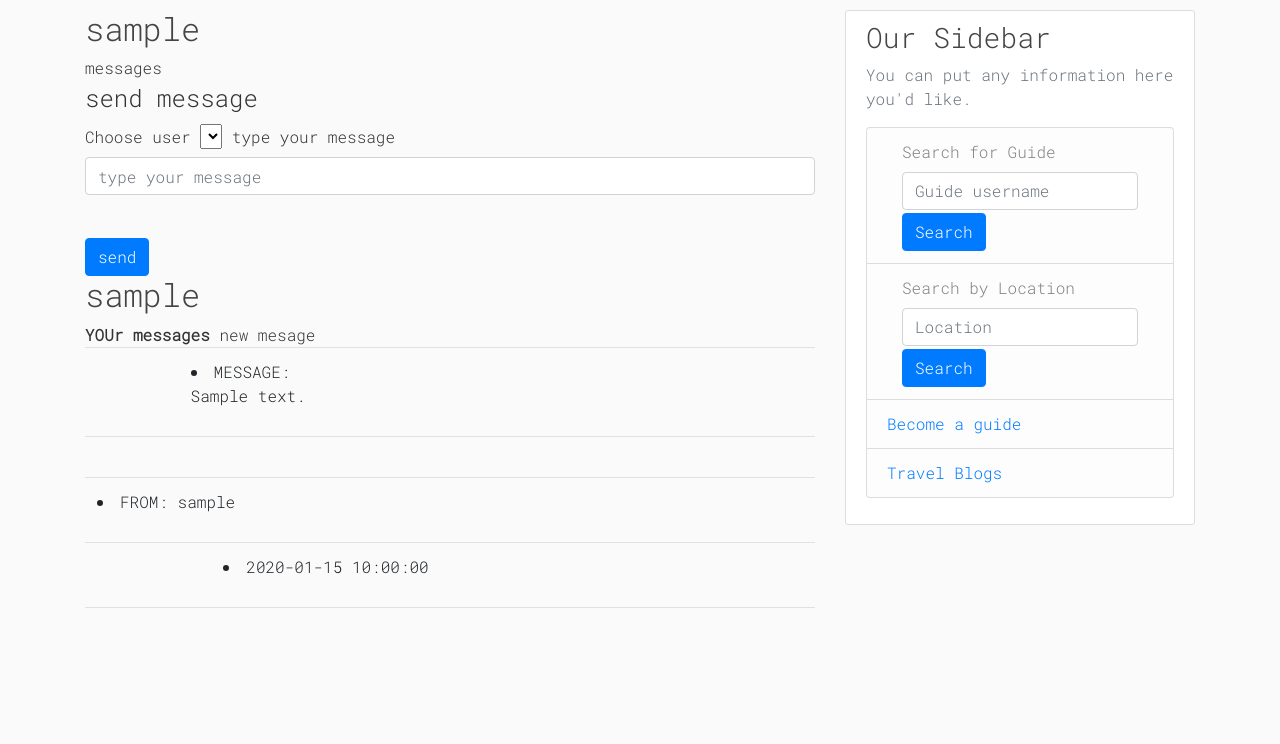
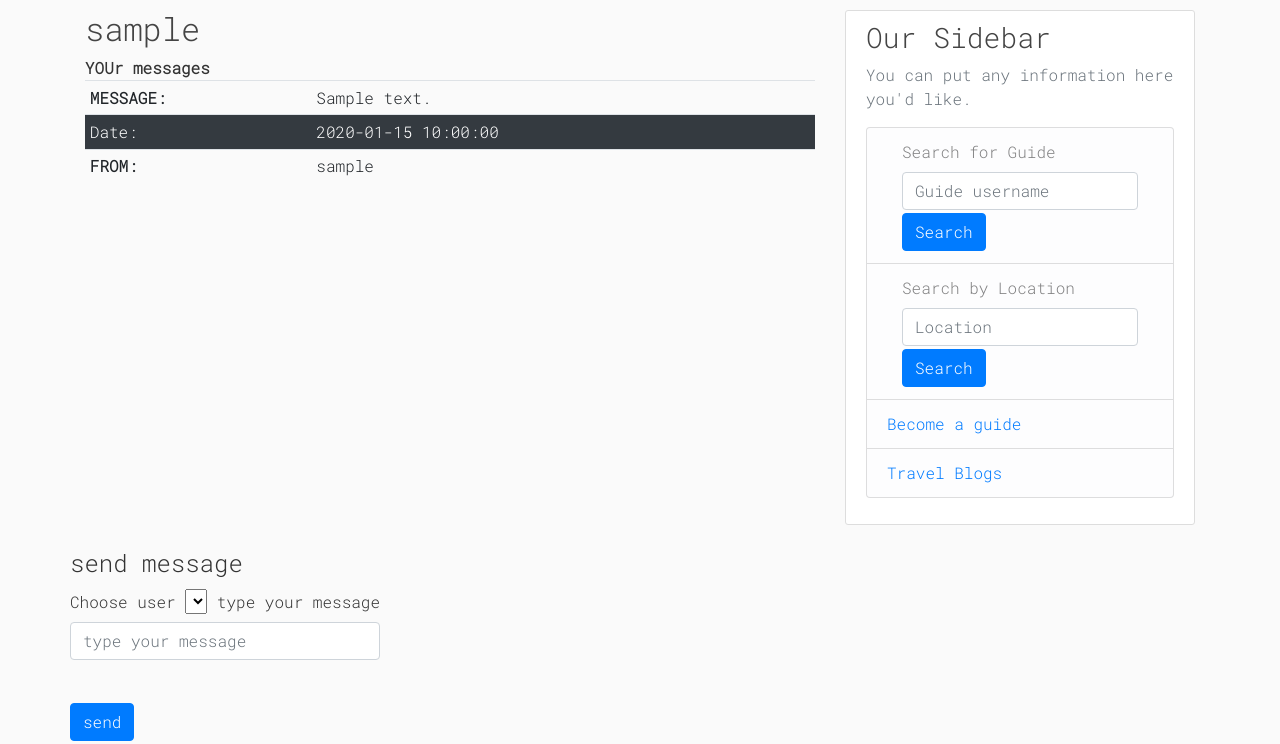
Before and after one commit to VinneyJ/tourme, a Flask app: page /Chat in a window 1280 px wide. Shown: the part 56-800 px from the top of the page. Run offline with Flask 2, Linux system fonts and the light colour scheme; a user stored in the database is signed in; tables that the repository leaves empty hold one stand-in row (values such as "Sample post"); lists and menus that the app fills with data are empty; some libraries are stand-ins or nearby versions.

Commit message:
refactoring (replace user id's by there name on the fly ) and some UI

```diff
--- a/web_static/auth.py
+++ b/web_static/auth.py
@@ -1,5 +1,6 @@
 from re import U
 from flask import Blueprint, render_template, request, flash, redirect, url_for
+from sqlalchemy.sql.expression import desc
 from werkzeug.datastructures import MultiDict
 from .models import User, User_info, Session,Message
 from werkzeug.security import generate_password_hash, check_password_hash
@@ -24,7 +25,7 @@ def login():
                 flash('Logged in successfully!', category='success')
                 login_user(user, remember=True)
                 next_page = request.args.get('next')
-                return redirect(next_page) if next_page else redirect(url_for('views.home'))
+                return redirect(url_for('views.home'))
             else:
                 flash('Sorry, Incorrect password, Try again!', category='error')
         else:
@@ -87,7 +88,7 @@ def account():
 @login_required
 def message():
         users = local_session.query(User).filter(User.id != current_user.get_id())
-        mess = local_session.query(Message).filter(Message.to_user_id == current_user.get_id())
+        mess = local_session.query(Message).filter(Message.to_user_id == current_user.get_id()).order_by(desc(Message.Message_updated_at))
         messages22 = [u.__dict__ for u in mess]
         newmsg={}
         multimsg=dict()
@@ -112,7 +113,7 @@ def message():
             multimsg[str(ii)]=newmsg
             newmsg={}
             ii += 1
-
+        print(multimsg)
         if request.method == 'POST':
 
             MSG_text = request.form.get("MSG_text")
--- a/web_static/templates/base.html
+++ b/web_static/templates/base.html
@@ -4,7 +4,7 @@
     <meta charset="UTF-8">
     <meta http-equiv="X-UA-Compatible" content="IE=edge">
     <meta name="viewport" content="width=device-width, initial-scale=1.0">
-
+    {% block link %} {% endblock%}
     <link
     rel="stylesheet"
     href="https://stackpath.bootstrapcdn.com/bootstrap/4.4.1/css/bootstrap.min.css"
@@ -125,6 +125,7 @@
               </p>
             </div>
           </div>
+          {% block msgbox%}{% endblock %}
         </div>
     </main>
 
--- a/web_static/templates/message.html
+++ b/web_static/templates/message.html
@@ -1,16 +1,13 @@
 {% extends "base.html" %}
 
 {% block title%} Message's {% endblock %}
-
-{% block content %}
-
-  <h2>{{ user.username }}</h2>messages
+{% block msgbox %}
   <form method="POST">
     <legend aligen="center">send message</legend>
     <div class="form-group">
 
         <label for="exampleFormControlFile2">Choose user</label>
-        <select name=userid>
+        <select class="dropdown" name=userid>
             {% for user in Allusers %}
                 <option value="{{user.id}}" SELECTED>{{user.username}}</option>
             {% endfor %}
@@ -20,25 +17,30 @@
         <input type="text" class="form-control" id="email" name="MSG_text" placeholder="type your message ">
 
         </div>
+
     <br />
     <button type="submit" class="btn btn-primary">send</button>
 
 </form>
+{% endblock %}
+{% block content %}
 
 <h2>{{ user.username }}</h2>
 <strong>YOUr messages</strong>
+<table class="table table-hover table-sm">
+
 {% for message in messages.values() %}
-    new mesage
+
     {% for msg ,i in message.items()  %}
-    <table class="table">
-        <tr>
-        <td>{% if msg == 'from_user_id'%} <li> FROM: {{i}}</li> {% endif%}</td>
-        <td>{% if msg == 'Message_text'%} <li> MESSAGE: </br>{{i}}</li> {% endif%}</td>
-        <td>{% if msg == 'Message_created_at'%} <li> {{i}}</li> {% endif%}</td>
+    <tr>
+          {% if msg == 'from_user_id'%}  <th scope="row"> FROM:</th><td> {{i}}</td> {% endif%}
+            {% if msg == 'Message_text'%}<th scope="row">  MESSAGE: </th><td>{{i}}</td> {% endif%}
+            {% if msg == 'Message_created_at'%} <td class="table-dark">Date:</td><td class="table-dark"> {{i}}</td> {% endif%}
+
         </tr>
-    </table>
+    {% endfor %}
 
-    {% endfor %}
 {% endfor %}
 
+    </table>
 {% endblock %}
```
